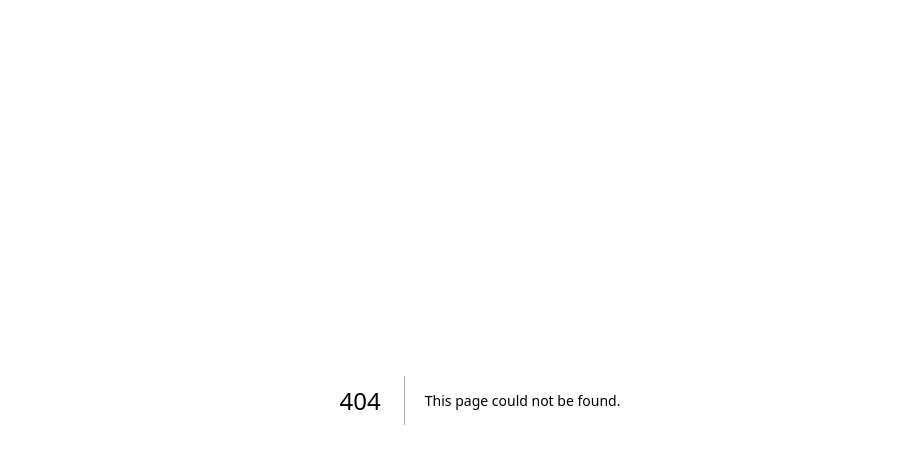
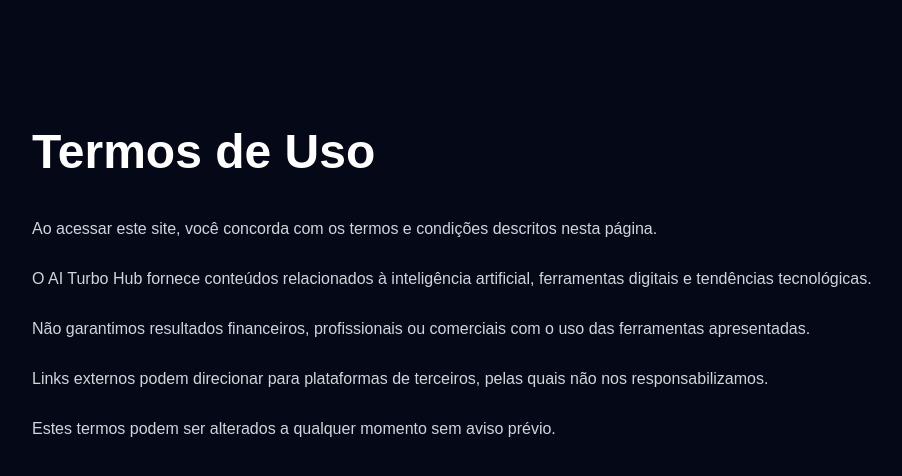
Before and after one commit to zigotodev/ai-turbo-hub, a Next.js app: page /terms in a window 1280 px wide. Before the commit this address had no page. Shown: the top 476 px of the page, without its empty margins (160-1062 px from the left). Built offline with nearby package versions, Linux system fonts and the light colour scheme.

Commit message:
about and terms

```diff
--- /dev/null
+++ b/app/about/page.tsx
@@ -0,0 +1,37 @@
+export default function AboutPage() {
+  return (
+    <main className="min-h-screen bg-[#050816] text-white px-6 py-32">
+
+      <div className="max-w-5xl mx-auto">
+
+        <span className="text-indigo-400 font-medium">
+          SOBRE O PROJETO
+        </span>
+
+        <h1 className="text-6xl font-black mt-6">
+          AI Turbo Hub
+        </h1>
+
+        <p className="text-gray-300 text-xl leading-relaxed mt-10">
+          O AI Turbo Hub é um portal criado para descobrir,
+          analisar e divulgar as ferramentas de inteligência
+          artificial mais inovadoras da internet.
+        </p>
+
+        <p className="text-gray-400 leading-relaxed mt-8">
+          Nosso objetivo é reunir plataformas de IA para
+          produtividade, automação, marketing, criação
+          de conteúdo, vídeos, imagens e negócios digitais.
+        </p>
+
+        <p className="text-gray-400 leading-relaxed mt-8">
+          Atualizamos constantemente nosso catálogo
+          para mostrar as tendências mais virais do mercado
+          de inteligência artificial em 2026.
+        </p>
+
+      </div>
+
+    </main>
+  )
+}
--- /dev/null
+++ b/app/privacy/page.tsx
@@ -0,0 +1,42 @@
+export default function PrivacyPage() {
+  return (
+    <main className="min-h-screen bg-[#050816] text-white px-6 py-32">
+
+      <div className="max-w-4xl mx-auto">
+
+        <h1 className="text-5xl font-bold mb-10">
+          Política de Privacidade
+        </h1>
+
+        <div className="space-y-6 text-gray-300 leading-relaxed">
+
+          <p>
+            Este site pode coletar informações
+            anônimas de navegação através de cookies,
+            analytics e tecnologias semelhantes.
+          </p>
+
+          <p>
+            Utilizamos ferramentas como Google Analytics
+            para entender melhor o comportamento
+            dos visitantes.
+          </p>
+
+          <p>
+            Algumas plataformas parceiras podem utilizar
+            cookies para personalização de anúncios
+            e métricas.
+          </p>
+
+          <p>
+            Nenhuma informação pessoal é vendida
+            ou compartilhada indevidamente.
+          </p>
+
+        </div>
+
+      </div>
+
+    </main>
+  )
+}
--- /dev/null
+++ b/app/terms/page.tsx
@@ -0,0 +1,47 @@
+export default function TermsPage() {
+  return (
+    <main className="min-h-screen bg-[#050816] text-white px-6 py-32">
+
+      <div className="max-w-4xl mx-auto">
+
+        <h1 className="text-5xl font-bold mb-10">
+          Termos de Uso
+        </h1>
+
+        <div className="space-y-6 text-gray-300 leading-relaxed">
+
+          <p>
+            Ao acessar este site, você concorda com os
+            termos e condições descritos nesta página.
+          </p>
+
+          <p>
+            O AI Turbo Hub fornece conteúdos relacionados
+            à inteligência artificial, ferramentas digitais
+            e tendências tecnológicas.
+          </p>
+
+          <p>
+            Não garantimos resultados financeiros,
+            profissionais ou comerciais com o uso
+            das ferramentas apresentadas.
+          </p>
+
+          <p>
+            Links externos podem direcionar para
+            plataformas de terceiros, pelas quais
+            não nos responsabilizamos.
+          </p>
+
+          <p>
+            Estes termos podem ser alterados
+            a qualquer momento sem aviso prévio.
+          </p>
+
+        </div>
+
+      </div>
+
+    </main>
+  )
+}
--- a/components/Footer.tsx
+++ b/components/Footer.tsx
@@ -111,13 +111,14 @@
 
           <div className="flex gap-6 text-gray-500 text-sm">
 
-            <Link href="#">
-              Privacidade
-            </Link>
+           <Link href="/privacy">
+  Política de Privacidade
+</Link>
 
-            <Link href="#">
-              Termos
-            </Link>
+
+            <Link href="/terms">
+  Termos de Uso
+</Link>
 
           </div>
 
--- a/components/navbar.tsx
+++ b/components/navbar.tsx
@@ -102,6 +102,13 @@
               Blog
             </Link>
 
+             <Link
+            href="/about"
+            className="hover:text-white transition"
+          >
+            Sobre
+          </Link>
+
             <Link
               href="/contact"
               onClick={() => setMenuOpen(false)}
```
